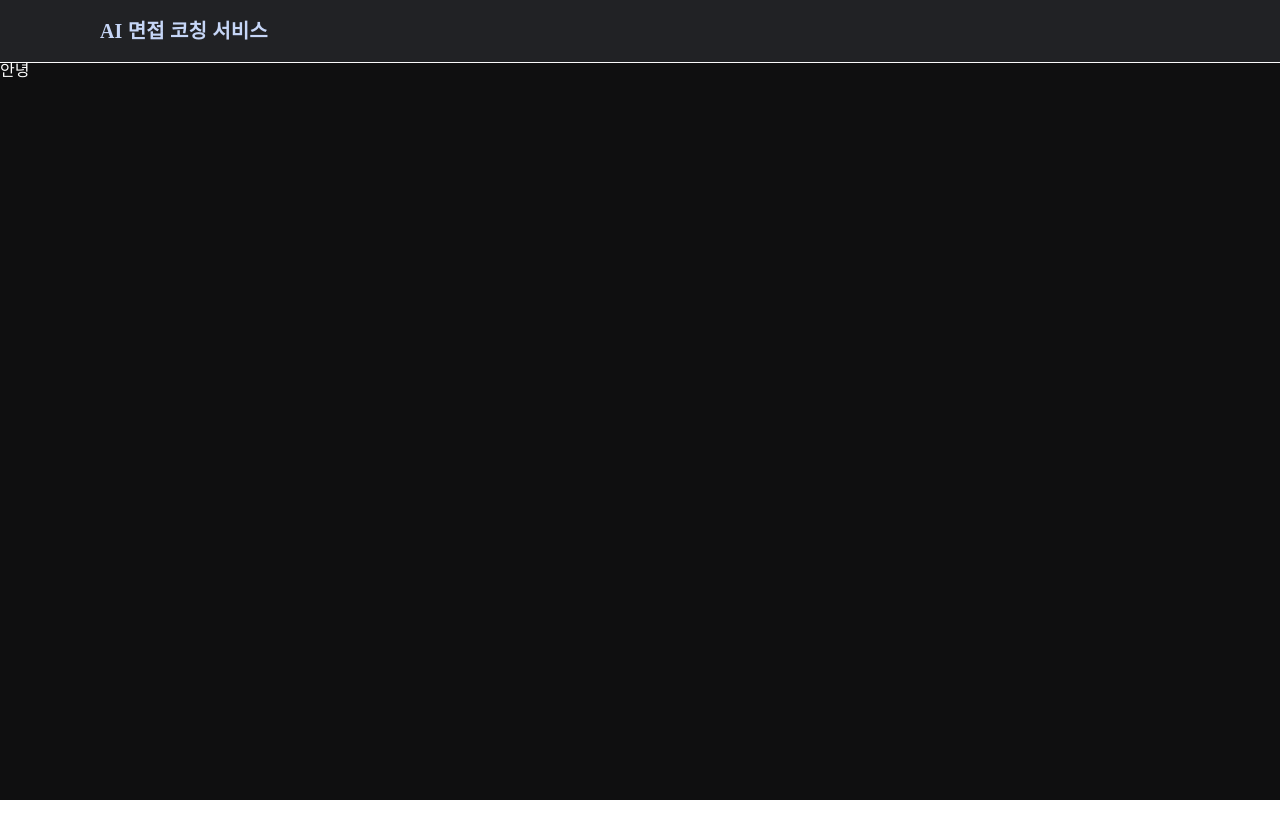
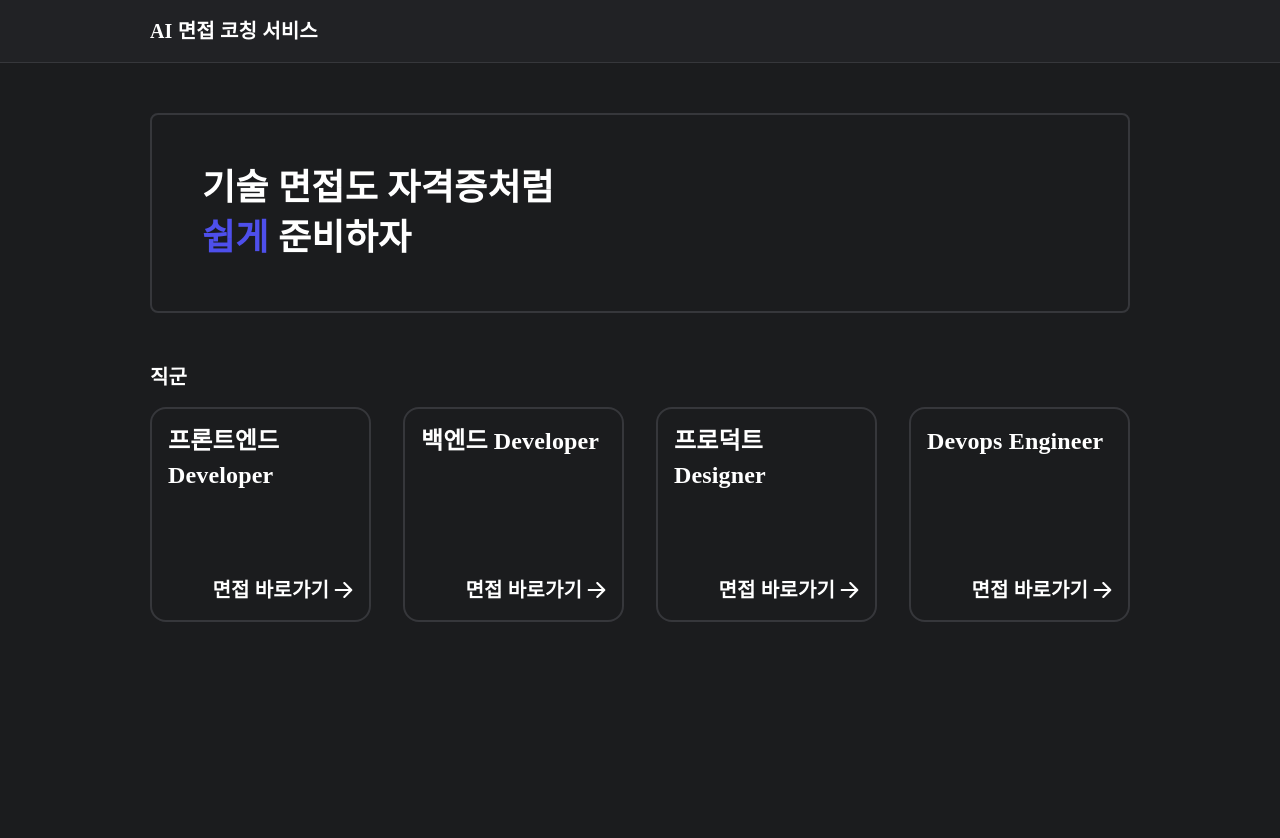
Before and after one commit to oh-so-funny/gimhanul, a Next.js app: page / in a window 1280 px wide. Shown: the top 838 px of the page. Before the commit the page ends 800 px from the top, so only its background shows below. Built offline with nearby package versions, Linux system fonts and the light colour scheme.

Commit message:
ADD :: MainPage 퍼블리싱

```diff
--- a/src/app/page.tsx
+++ b/src/app/page.tsx
@@ -1,9 +1,131 @@
 "use client";
 
+import ShortcutsIcon from "@/components/common/Icons/Shortcuts";
 import Layout from "@/layouts/Layout";
+import color from "@/styles/color";
+import font from "@/styles/font";
+import styled from "styled-components";
 
 const MainPage = () => {
-  return <Layout>안녕</Layout>;
+  return (
+    <Layout>
+      <StyledMainPage>
+        <Banner>
+          <IntroText>
+            기술 면접도 자격증처럼
+            <br />
+            <Highlight>쉽게</Highlight> 준비하자
+          </IntroText>
+        </Banner>
+        <JobMenuBox>
+          <JobMenuLabel>직군</JobMenuLabel>
+          <JobMenuList>
+            <JobMenuItem>
+              <JobText>프론트엔드 Developer</JobText>
+              <InterviewLink>
+                면접 바로가기 <ShortcutsIcon />
+              </InterviewLink>
+            </JobMenuItem>
+            <JobMenuItem>
+              <JobText>백엔드 Developer</JobText>
+              <InterviewLink>
+                면접 바로가기 <ShortcutsIcon />
+              </InterviewLink>
+            </JobMenuItem>
+            <JobMenuItem>
+              <JobText>프로덕트 Designer</JobText>
+              <InterviewLink>
+                면접 바로가기 <ShortcutsIcon />
+              </InterviewLink>
+            </JobMenuItem>
+            <JobMenuItem>
+              <JobText>Devops Engineer</JobText>
+              <InterviewLink>
+                면접 바로가기 <ShortcutsIcon />
+              </InterviewLink>
+            </JobMenuItem>
+          </JobMenuList>
+        </JobMenuBox>
+      </StyledMainPage>
+    </Layout>
+  );
 };
 
 export default MainPage;
+
+const StyledMainPage = styled.div`
+  display: flex;
+  flex-direction: column;
+  gap: 50px;
+  width: 100%;
+  height: 100%;
+  padding: 50px 150px;
+`;
+
+const Banner = styled.div`
+  display: flex;
+  align-items: center;
+  width: 100%;
+  height: 200px;
+  border: 2px solid ${color.subColor};
+  border-radius: 8px;
+  padding: 0px 50px;
+`;
+
+const IntroText = styled.p`
+  ${font.H1}
+  text-align: left;
+`;
+
+const Highlight = styled.span`
+  color: ${color.primaryColor};
+`;
+
+const JobMenuBox = styled.div`
+  display: flex;
+  flex-direction: column;
+  gap: 16px;
+  width: 100%;
+`;
+
+const JobMenuLabel = styled.p`
+  ${font.H4}
+  color: ${color.white};
+`;
+
+const JobMenuList = styled.ul`
+  display: flex;
+  align-items: center;
+  gap: 32px;
+  height: 215px;
+  width: 100%;
+`;
+
+const JobMenuItem = styled.li`
+  display: flex;
+  flex-direction: column;
+  align-items: flex-start;
+  justify-content: flex-start;
+  width: calc(100% / 4);
+  height: 100%;
+  border-radius: 16px;
+  padding: 16px;
+  border: 2px solid ${color.subColor};
+  cursor: pointer;
+  &:hover {
+    background-color: ${color.primaryColor};
+  }
+`;
+
+const JobText = styled.p`
+  ${font.H3}
+`;
+
+const InterviewLink = styled.a`
+  ${font.H4}
+  display: flex;
+  align-items: center;
+  gap: 4px;
+  align-self: flex-end;
+  margin-top: auto;
+`;
--- a/src/components/common/Header/Header.tsx
+++ b/src/components/common/Header/Header.tsx
@@ -17,14 +17,14 @@ const StyledHeader = styled.header`
   display: flex;
   align-items: center;
   justify-content: space-between;
-  padding: 0px 100px;
+  padding: 0px 150px;
   width: 100%;
   height: 63px;
-  background-color: ${color.secondaryColor};
-  border-bottom: 0.5px solid ${color.gray50};
+  background-color: ${color.secondaryBgColor};
+  border-bottom: 1px solid ${color.subColor};
 `;
 
 const Logo = styled.span`
   ${font.H4}
-  color: ${color.primaryColor};
+  color: ${color.white};
 `;
--- /dev/null
+++ b/src/components/common/Icons/Shortcuts.tsx
@@ -0,0 +1,18 @@
+const ShortcutsIcon = () => {
+  return (
+    <svg
+      width="20"
+      height="20"
+      viewBox="0 0 20 20"
+      fill="none"
+      xmlns="http://www.w3.org/2000/svg"
+    >
+      <path
+        d="M10.5693 17.7096C10.3757 17.516 10.2745 17.2695 10.2657 16.9703C10.2569 16.6711 10.3493 16.4246 10.5429 16.231L15.7178 11.0561H2.74751C2.44828 11.0561 2.19746 10.9549 1.99504 10.7525C1.79262 10.5501 1.69141 10.2992 1.69141 10C1.69141 9.70077 1.79262 9.44994 1.99504 9.24752C2.19746 9.0451 2.44828 8.94389 2.74751 8.94389H15.7178L10.5429 3.76898C10.3493 3.57536 10.2569 3.32893 10.2657 3.0297C10.2745 2.73047 10.3757 2.48405 10.5693 2.29043C10.7629 2.09681 11.0093 2 11.3086 2C11.6078 2 11.8542 2.09681 12.0478 2.29043L19.0181 9.26073C19.1237 9.34873 19.1986 9.45875 19.2426 9.59076C19.2866 9.72277 19.3086 9.85919 19.3086 10C19.3086 10.1408 19.2866 10.2728 19.2426 10.396C19.1986 10.5193 19.1237 10.6337 19.0181 10.7393L12.0478 17.7096C11.8542 17.9032 11.6078 18 11.3086 18C11.0093 18 10.7629 17.9032 10.5693 17.7096Z"
+        fill="white"
+      />
+    </svg>
+  );
+};
+
+export default ShortcutsIcon;
--- a/src/layouts/Layout.tsx
+++ b/src/layouts/Layout.tsx
@@ -5,10 +5,10 @@ import styled from "styled-components";
 
 const Layout = ({ children }: { children: ReactNode }) => {
   return (
-    <StyledLayout>
+    <>
       <Header />
-      {children}
-    </StyledLayout>
+      <StyledLayout>{children}</StyledLayout>
+    </>
   );
 };
 
@@ -17,5 +17,5 @@ export default Layout;
 const StyledLayout = styled.section`
   width: 100vw;
   height: 100vh;
-  background-color: ${color.bgColor};
+  background-color: ${color.primaryBgColor};
 `;
--- a/src/styles/color.ts
+++ b/src/styles/color.ts
@@ -1,8 +1,9 @@
 const color = {
   // web
-  primaryColor: "#C6D6F7",
-  secondaryColor: "#212225",
-  bgColor: "#0f0f10",
+  primaryColor: "#4E4FEB",
+  subColor: "#36373b",
+  secondaryBgColor: "#212225",
+  primaryBgColor: "#1b1c1e",
   // default
   black: "#000000",
   white: "#FFFFFF",
```
Also changed, not shown: src/components/common/Button/Button.tsx (added, +24 -0 lines).
